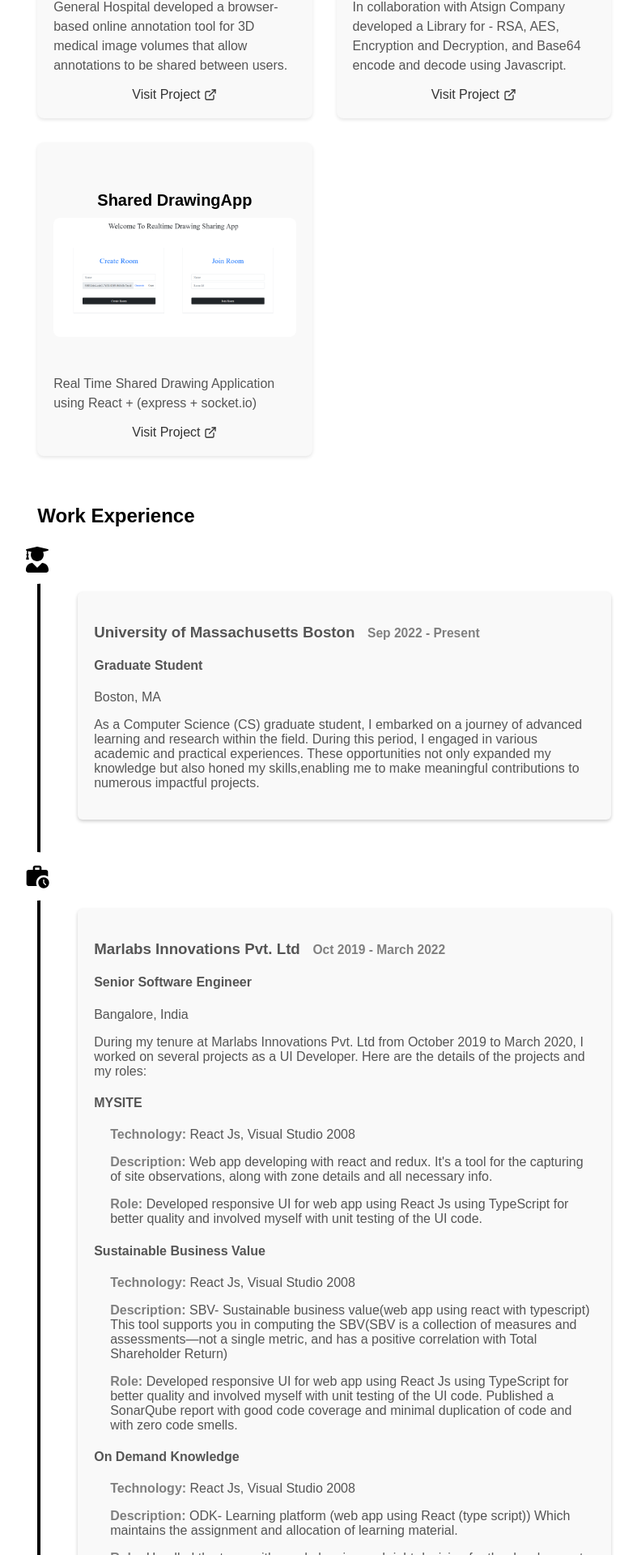
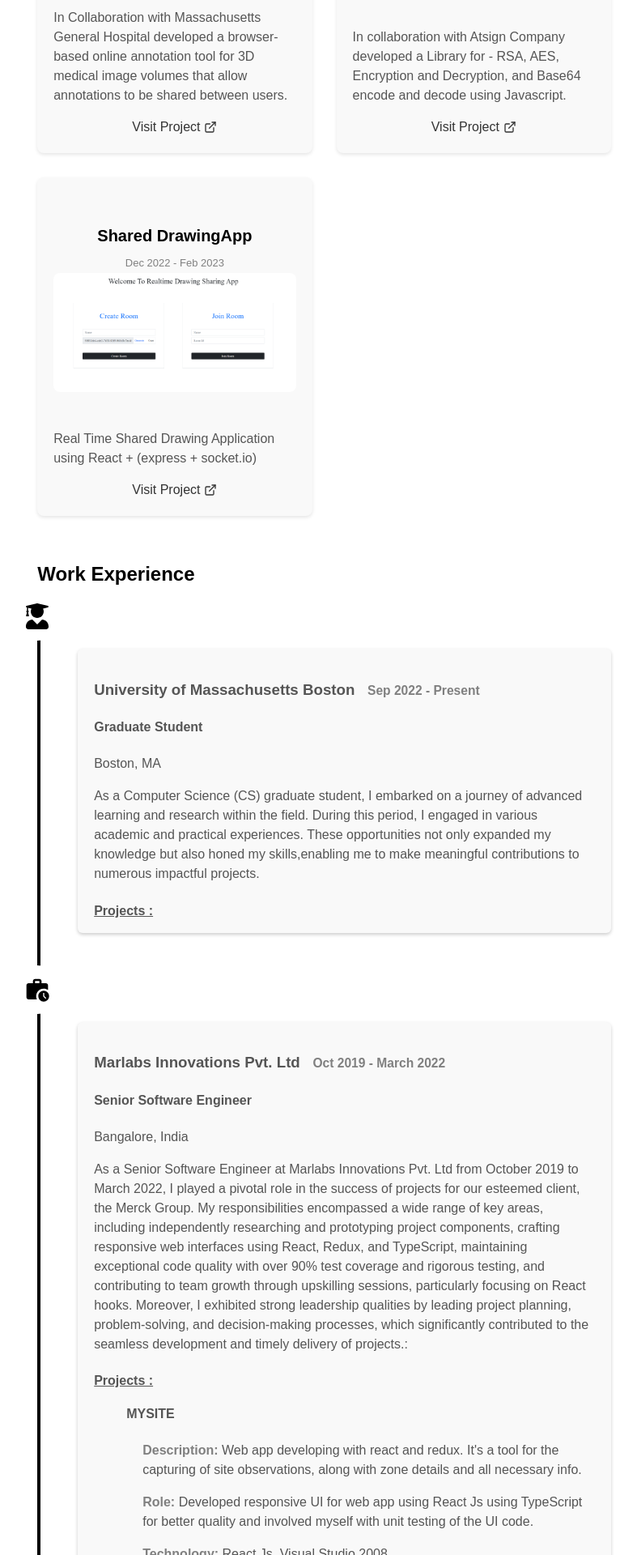
Before and after one commit to Lahasyakr/LahasyaPortfolio, a React (Create React App) app: page / in a window 1280 px wide. Shown: the part 1535-3455 px from the top of the page at 81% size, without its empty margins (377-1164 px from the left). Built offline with nearby package versions, Linux system fonts and the light colour scheme.

Commit message:
changes in details

```diff
--- a/src/App.css
+++ b/src/App.css
@@ -4,6 +4,7 @@ body {
   max-width: 90%;
   font-family: Arial, sans-serif;
   background-color: white;
+  line-height: 1.5rem;
 }
 
 .app {
@@ -448,3 +449,10 @@ body {
 .work-project p{
   margin-left: 20px;
 }
+.exp-desc{
+  line-height: 1.5rem!important;
+}
+.work-project-nameProj{
+  text-decoration: underline;
+  margin-bottom:-5px;
+}
--- a/src/components/Projects.js
+++ b/src/components/Projects.js
@@ -5,6 +5,7 @@ const projects = [
     {
         id: 1,
         title: 'Collaborative Segmentation Software',
+        date: 'Jan 2023 - May 2023',
         image: 'annotate-sync.gif',
         description: 'In Collaboration with Massachusetts General Hospital developed a browser-based online annotation tool for 3D medical image volumes that allow annotations to be shared between users.',
         link: 'https://github.com/oopsuwu/Collaborative-Segmentation-Software/blob/main/README.md',
@@ -12,13 +13,15 @@ const projects = [
     {
         id: 2,
         title: 'CryptoLib',
+        date: 'Jan 2023 - May 2023',
         image: "cryptolib.png",
         description: 'In collaboration with Atsign Company developed a Library for - RSA, AES, Encryption and Decryption, and Base64 encode and decode using Javascript.',
         link: 'https://github.com/Lahasyakr/CS682-Project4b/blob/main/README.md',
     },
     {
-        id:3,
-        title:"Shared DrawingApp",
+        id: 3,
+        title: "Shared DrawingApp",
+        date: 'Dec 2022 - Feb 2023',
         image: "sharedDrawing.png",
         description: 'Real Time Shared Drawing Application using React + (express + socket.io)',
         link: 'https://github.com/Lahasyakr/Shared_DrawingApp',
@@ -36,6 +39,7 @@ const Projects = () => {
                         <div key={index} className="project">
                             <div className="project-details">
                                 <h3>{project.title}</h3>
+                                <div style={{ marginRight: "0px", fontSize: "small", color:"grey" }}>{project.date}</div>
                             </div>
                             <img src={project.image} alt={project.title} />
                             <div className="project-details">
--- a/src/components/WorkExperience.js
+++ b/src/components/WorkExperience.js
@@ -23,7 +23,7 @@ const workExperience = [
         location: 'Bangalore, India',
         position: 'Senior Software Engineer',
         duration: 'Oct 2019 - March 2022',
-        description: 'During my tenure at Marlabs Innovations Pvt. Ltd from October 2019 to March 2020, I worked on several projects as a UI Developer. Here are the details of the projects and my roles:',
+        description: 'As a Senior Software Engineer at Marlabs Innovations Pvt. Ltd from October 2019 to March 2022, I played a pivotal role in the success of projects for our esteemed client, the Merck Group. My responsibilities encompassed a wide range of key areas, including independently researching and prototyping project components, crafting responsive web interfaces using React, Redux, and TypeScript, maintaining exceptional code quality with over 90% test coverage and rigorous testing, and contributing to team growth through upskilling sessions, particularly focusing on React hooks. Moreover, I exhibited strong leadership qualities by leading project planning, problem-solving, and decision-making processes, which significantly contributed to the seamless development and timely delivery of projects.:',
         logo: MdWorkHistory, // Replace with the actual logo file name
         projects: [
             {
@@ -36,7 +36,7 @@ const workExperience = [
                 projectName: 'Sustainable Business Value',
                 technology: 'React Js, Visual Studio 2008',
                 description: 'SBV- Sustainable business value(web app using react with typescript) This tool supports you in computing the SBV(SBV is a collection of measures and assessments—not a single metric, and has a positive correlation with Total Shareholder Return)',
-                role: 'Developed responsive UI for web app using React Js using TypeScript for better quality and involved myself with unit testing of the UI code. Published a SonarQube report with good code coverage and minimal duplication of code and with zero code smells.',
+                role: 'Built a responsive UI for web app using React Js using TypeScript for better quality and involved myself with unit testing of the UI code. Published a SonarQube report with good code coverage and minimal duplication of code and with zero code smells.',
             },
             {
                 projectName: 'On Demand Knowledge',
@@ -51,7 +51,7 @@ const workExperience = [
         duration: 'May 2016 - Oct 2019',
         position: 'Senior System Engneer',
         location: "Bangalore",
-        description: 'During my tenure at Infosys Limited from May 2016 to October 2019, I held the position of UI Developer/ReactJs Developer. Here are the details of the project and my role:',
+        description: 'During my tenure at Infosys Limited from May 2016 to October 2019,  I made significant contributions in various aspects of project success. I started by gathering project requirements, ensuring alignment with the clients needs. Furthermore, I played a crucial role in creating visually appealing and user-friendly interfaces, seamlessly integrating complex UX designs. In response to project-specific needs, I took the initiative to enhance my React skills. My unwavering commitment to quality was evident as I utilized various technologies and frameworks to guarantee the development of top-notch user interfaces, improving data management, and enhancing the overall user experience.',
         logo: SiInfosys, // Replace with the actual logo file name
         projects: [
             {
@@ -60,6 +60,12 @@ const workExperience = [
                 description: 'CADRE consists of a web app for company managers to create, edit, and monitor trips for employees and candidates. It includes a dashboard to view all created trips. It also includes a mobile app to help employees and candidates monitor their trips and settle their expenses.',
                 role: 'Developed entire responsive UI for web app using React Js, which included complex UX design. Consumed web services through AJAX calls to display results in the required format and used React libraries to enhance the UI.',
             },
+            {
+                projectName: 'Agile Integration Broker',
+                technology: 'AngularJs, SQL',
+                description: 'project involved the development of an internal tool to manage deployment requests and defect tracking.',
+                role: 'Contributed to an internal tool for deployment requests and defect tracking using AngularJs and SQL Server, reducing manual deployment tracker time by more than 50%.',
+            }
         ],
     },
     // Add more work experience objects as needed
@@ -85,20 +91,22 @@ const WorkExperience = () => {
                                     <h4>{experience.position}</h4>
                                     <p>{experience.location}</p>
 
-                                    <p>{experience.description}</p>
+                                    <p className="exp-desc">{experience.description}</p>
+
+                                    <h4 className="work-project-nameProj">Projects :</h4>
                                     {experience.projects?.map((project, projectIndex) => (
-                                        <div key={projectIndex} className="work-project">
+                                        <ol key={projectIndex} className="work-project">
                                             <h4 className="work-project-name">{project.projectName}</h4>
-                                            <p className="work-project-technology">
-                                                <strong style={{ color: "grey" }}>Technology:</strong> {project.technology}
-                                            </p>
                                             <p className="work-project-description">
                                                 <strong style={{ color: "grey" }}>Description:</strong> {project.description}
                                             </p>
                                             <p className="work-project-role">
                                                 <strong style={{ color: "grey" }}>Role:</strong> {project.role}
                                             </p>
-                                        </div>
+                                            <p className="work-project-technology">
+                                                <strong style={{ color: "grey" }}>Technology:</strong> {project.technology}
+                                            </p>
+                                        </ol>
                                     ))}
                                 </div>
                             </div>
```
